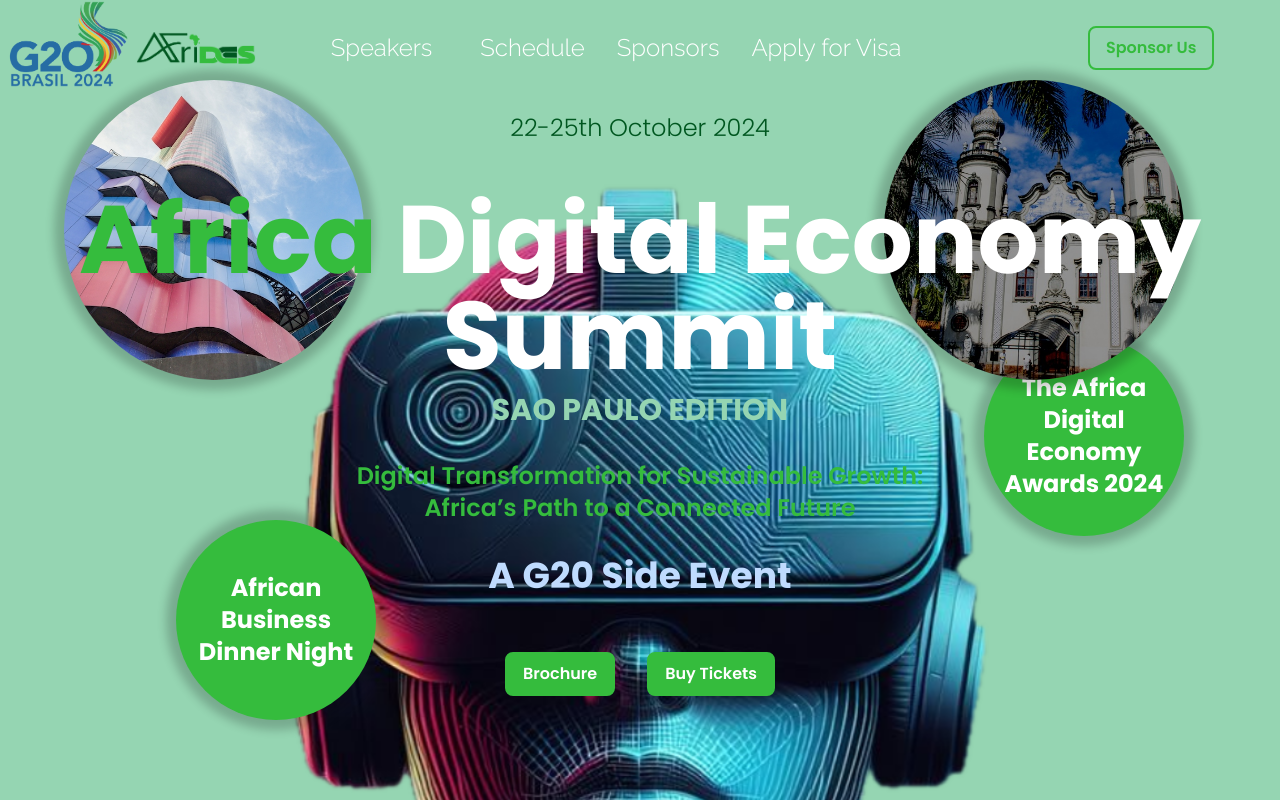
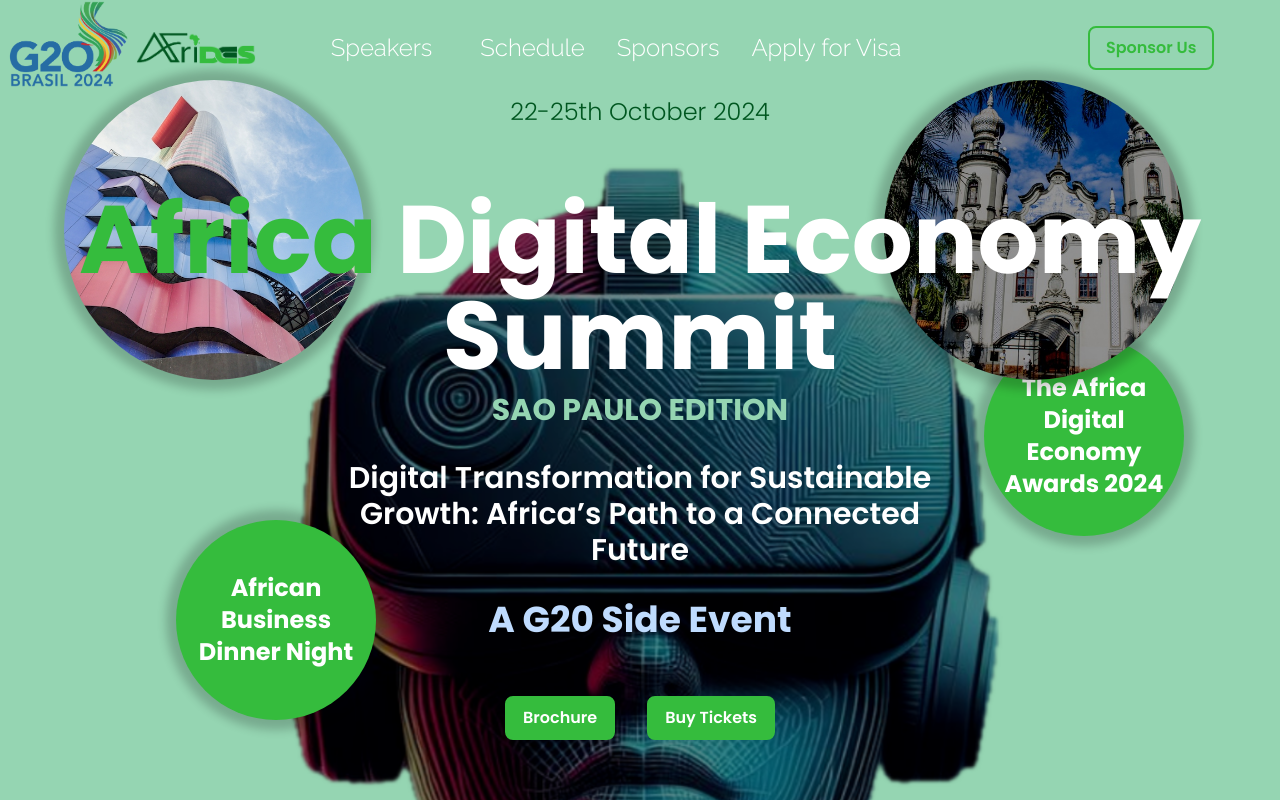
Before and after one commit to psmaan/afrides, a React (Create React App) app: page / in a window 1280 px wide. Shown: the top 800 px of the page. Built offline with nearby package versions, Linux system fonts and the light colour scheme.

Commit message:
landing update

```diff
--- a/src/App.css
+++ b/src/App.css
@@ -252,3 +252,7 @@
     flex-direction: column;
   }
 }
+
+.outliner {
+
+}
--- a/src/components/Countdown.js
+++ b/src/components/Countdown.js
@@ -2,7 +2,7 @@
 
 const Countdown = () => {
     const calculateTimeLeft = () => {
-        const difference = +new Date('2024-09-28T00:00:00') - +new Date();
+        const difference = +new Date('2024-10-22T00:00:00') - +new Date();
         let timeLeft = {};
 
         if (difference > 0) {
--- a/src/components/Landing.js
+++ b/src/components/Landing.js
@@ -1,10 +1,10 @@
 const Landing = () => {
     return (
-        <div className='w-screen h-screen sm:min-h-[700px] flex flex-col items-center landing pt-24 sm:pt-32 sm:pt-16  md:pt-8 lg:pt-4 saopaulo z-10'>
-            <h2 className='text-[#95d5b2] md:text-[#005720] font-light md:mb-12 text-2xl'>22-25th October 2024</h2>
+        <div className='w-screen h-screen sm:min-h-[700px] flex flex-col items-center landing pt-24 sm:pt-32 sm:pt-16  md:pt-8 lg:pt-0 saopaulo z-10'>
+            <h2 className='text-[#95d5b2] md:text-[#005720] font-light md:mb-16 text-2xl'>22-25th October 2024</h2>
             <h1 className='font-bold text-6xl sm:text-7xl md:text-8xl text-center w-[90%] text-[#35bc3d] '>Africa <span className='text-white'>Digital Economy Summit</span></h1>
             <h2 className="text-center text-3xl text-[#35bc3d] md:text-[#95d5b2] font-bold mt-2">SAO PAULO EDITION</h2>
-            <h2 className='text-center mt-8 text-2xl text-[#95d5b2] md:text-[#35bc3d] font-["Bebas Neue"] font-semibold w-[80%] md:w-[50%]'>Digital Transformation for Sustainable Growth: Africa’s Path to a Connected Future</h2>
+            <h2 className='text-center mt-8 text-3xl text-[#95d5b2] md:text-white font-["Bebas Neue"] font-semibold w-[80%] md:w-[50%] outliner'>Digital Transformation for Sustainable Growth: Africa’s Path to a Connected Future</h2>
             <h1 className="text-4xl text-white font-bold my-8 text-white md:text-blue-200">A G20 Side Event</h1>
             <div className='flex items-center hero-buttons mt-2 flex-row'>
                 <button className='m-4 font-semibold rounded-lg p-2 px-4 bg-[#35bc3d] text-white'>Brochure</button>
```
Also changed, not shown: src/components/media/landingbgfinal.png, src/components/media/vrrobot.png.
